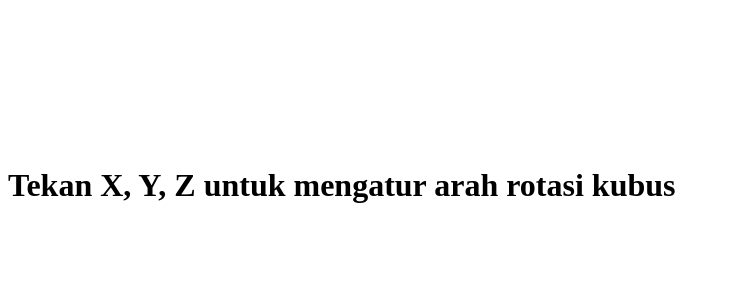
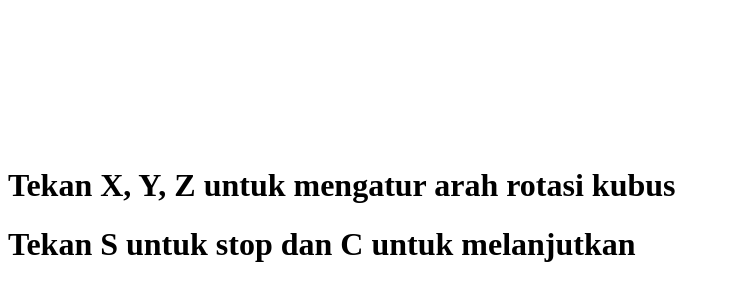
Before and after one commit to grafkom-c-if-its-2019/tugas-3-DelFolks1, a plain HTML site: page index.html in a window 1280 px wide. Shown: the part 346-646 px from the top of the page, without its empty margins (0-730 px from the left). Drawn offline with Linux system fonts and the light colour scheme.

Commit message:
Update index.html

```diff
--- a/index.html
+++ b/index.html
@@ -18,6 +18,7 @@
   <script name="shader" data-src="fragment2.glsl" data-type="fragment" data-version="v2"></script>
 
   <h1>Tekan X, Y, Z untuk mengatur arah rotasi kubus</h1>
+  <h1>Tekan S untuk stop dan C untuk melanjutkan</h1>
 
   <!-- Library untuk men-dispatch methods -->
   <script type="text/javascript" src="libs/signals.js"></script>
```
